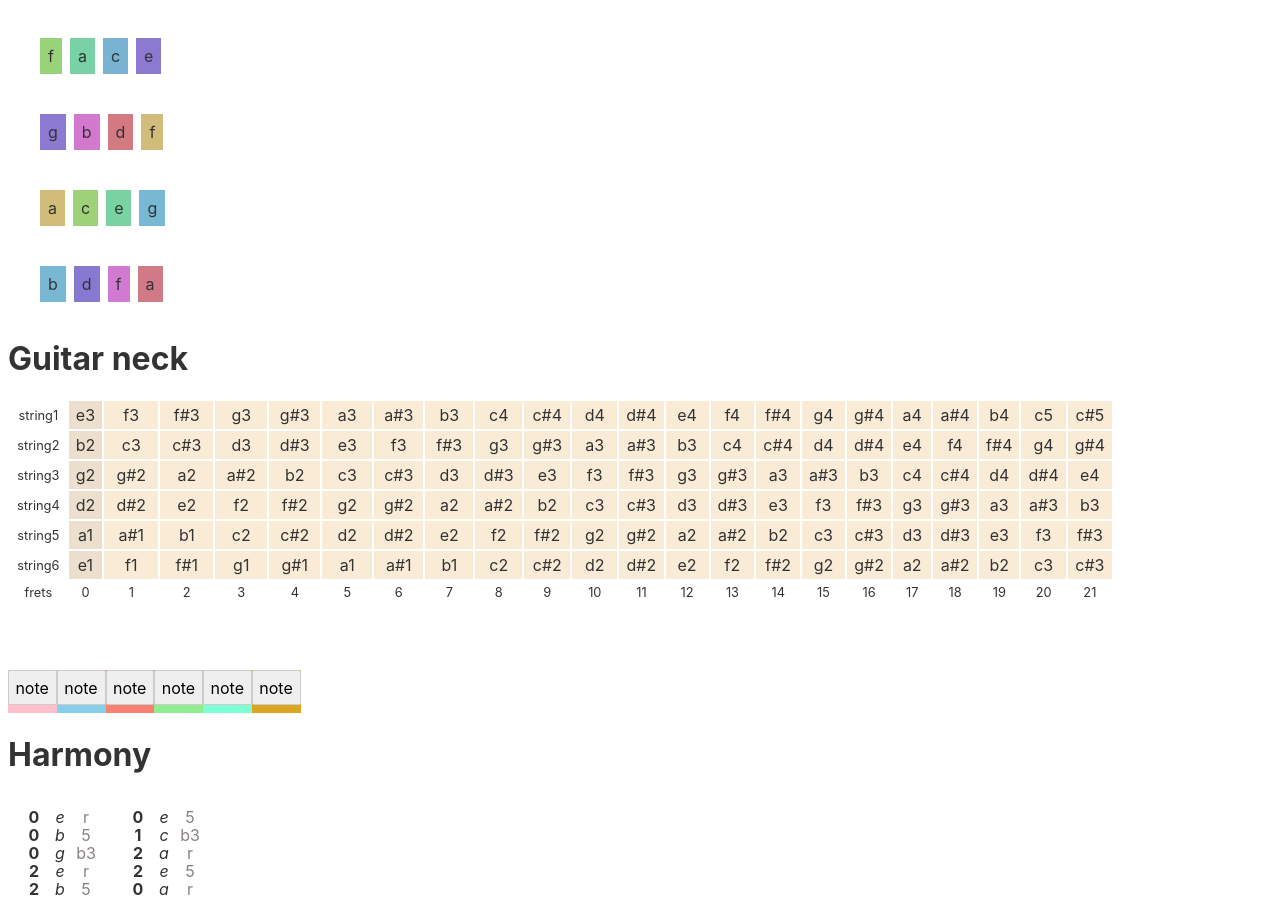
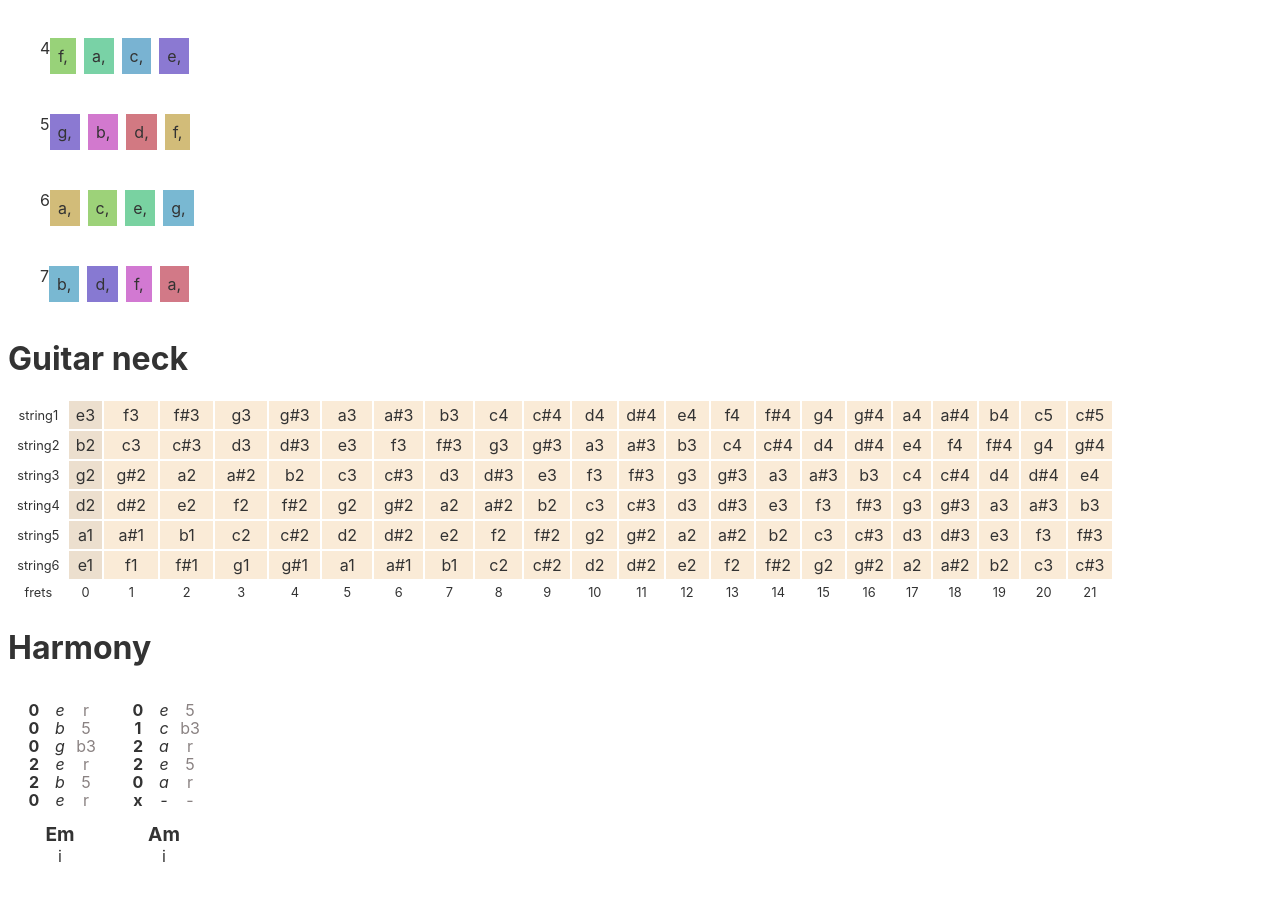
Before and after one commit to HEYROCKME/guitarSudoku, a Svelte app: page / in a window 1280 px wide. Shown: the part 694-1593 px from the top of the page. After the commit the page ends 1560 px from the top, so only its background shows below. Built offline with nearby package versions, Linux system fonts and the light colour scheme.

Commit message:
makeDiatonicChords moved to functions

```diff
--- a/src/App.svelte
+++ b/src/App.svelte
@@ -5,7 +5,7 @@ import NoteSelector from './noteSelector.svelte';
 import {makeScale} from './ScaleToChord.svelte';
 
 
-import {getMode, makeChord} from './Functions.svelte'
+import {getMode, makeChord, makeDiatonicChords} from './Functions.svelte'
 import { chromaticScales } from "./Constants.svelte";
 
 let cMajor = makeScale(chromaticScales.flats, "major")
@@ -16,20 +16,6 @@ let chromatic = getMode(chromaticScales.sharps, 6)
 let fLydian = getMode(cMajor, 4)
 
 
-
-
-// Suggestion: notesInChord can be set to an enum 1 - 6
-function makeDiatonicChords(scale : string[], notesInChord : number ) {
-  let diatonicChords = []
-  scale.map((note, index, array) => {
-    let chord = makeChord(getMode(scale, index + 1 ), notesInChord)
-	diatonicChords.push(chord)
-})
-
-return diatonicChords
-
-
-}
 let cMajorChords = makeDiatonicChords(cMajor, 4)
 console.log(cMajorChords);
 
@@ -55,28 +41,29 @@ console.log(cMajorChords);
 	</p>
 </div>
 
- { #each cMajorChords as chord, o }
+{ #each cMajorChords as chord, o }
  <div class="diatonic-chord" >
+	 <p>{o + 1}</p>
    { #each chord as note, i }
     <p
 	class="note"
 	style="background-color: hsl({(i * 51) + (o * 153)}, 50%, 65%)"
 	>
-	{note} </p>
+	{note}, </p>
   { /each }
 </div>
- { /each }
+{ /each }
 
 
 <GuitarNeck/>
-<div class="selectors">
+<!-- <div class="selectors">
 	<NoteSelector kind="pink"/>
 	<NoteSelector kind="skyblue"/>
 	<NoteSelector kind="salmon"/>
 	<NoteSelector kind="lightgreen"/>
 	<NoteSelector kind="aquamarine"/>
 	<NoteSelector kind="goldenrod"/>
-</div>
+</div> -->
 
 
 <h1>Harmony</h1>
@@ -90,7 +77,8 @@ console.log(cMajorChords);
           {openString: "a", stringNum: 5, fret: "2", noteName: "b", harmony: "5", note: "b1"},
           {openString: "e", stringNum: 6, fret: "0", noteName: "e", harmony: "r", note: "e1"}
                       ]}
-	/> <HarmonyGrid  chordName="Am"/>
+	/>
+	<HarmonyGrid  chordName="Am"/>
 </div>
 
 
@@ -120,7 +108,6 @@ console.log(cMajorChords);
 		margin-right: .5rem;
 		padding: .5em;
 
-
 	}
 
 	.docs {
--- a/src/Constants.svelte
+++ b/src/Constants.svelte
@@ -1,16 +1,25 @@
 <script context="module" lang="ts">
 
-    function makeMusicalSpectre(scale: string[]  ) {
+
+	// Spread a scale over full spectre
+function makeMusicalSpectre(scale: string[]  ) {
   let octaves = [ 0, 1, 2, 3, 4, 5, 6, 7, 8, 9 ]
   let fullChromatic = []
 
   octaves.map( octave => {
     scale.map(note => {
-    fullChromatic.push(note + octaves[octave])})
-	})
-	// console.log(fullChromatic)
-	return fullChromatic
+      fullChromatic.push(note + octaves[octave])})
+	  })
+
+  return fullChromatic
 }
+
+// ROMAN Numerals
+export const romanNumerals = {
+	  upperCase: [ "I", "II", "III", "IV", "V", "VI", "VII" ],
+	  lowerCase: [ "i", "ii", "iii", "iv", "v", "vi", "vii" ]
+}
+
 
 //Chromatic scales
 export const chromaticScales ={
--- a/src/Functions.svelte
+++ b/src/Functions.svelte
@@ -74,4 +74,18 @@ export function makeGuitarNeck(tuning: string[], frets: number, flats : boolean)
  return neck
 }
 
+// MAKE DIATONIC CHORDS
+
+export function makeDiatonicChords(scale : string[], notesInChord : number ) {
+  let diatonicChords = []
+  scale.map((note, index, array) => {
+    let chord = makeChord(getMode(scale, index + 1 ), notesInChord)
+	diatonicChords.push(chord)
+})
+
+return diatonicChords
+
+
+}
+
 </script>
--- a/src/NeckMaker.svelte
+++ b/src/NeckMaker.svelte
@@ -12,4 +12,5 @@ flats.set(false)
 
 export const frets = 21
 export const guitarNeck = makeGuitarNeck(tuning.regular, frets, accidentals)
+console.log(guitarNeck)
 </script>
```
